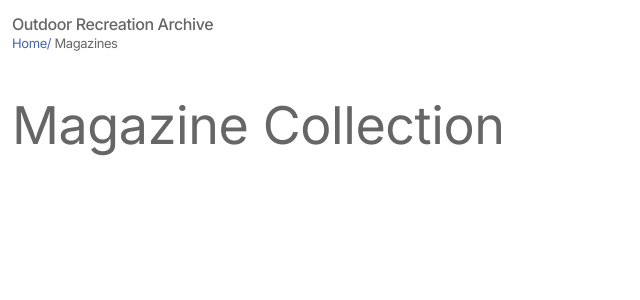
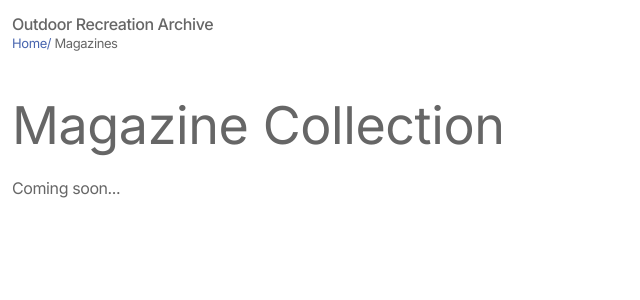
Before and after one commit to gabewolford/outdoor-recreation-archive, a Next.js app: page /magazines in a window 1280 px wide. Shown: the top 300 px of the page, without its empty margins (0-640 px from the left). Built offline with nearby package versions, Linux system fonts and the light colour scheme.

Commit message:
added placeholders for coming soon

```diff
--- a/src/app/catalogs/page.js
+++ b/src/app/catalogs/page.js
@@ -1,3 +1,3 @@
 export default function CatalogsIndexPage() {
-  return <></>;
+  return <p>Coming soon...</p>;
 }
--- a/src/app/magazines/page.js
+++ b/src/app/magazines/page.js
@@ -1,3 +1,3 @@
 export default function MagazinesIndexPage() {
-  return <></>;
+  return <p>Coming soon...</p>;
 }
--- a/src/app/manuscripts/page.js
+++ b/src/app/manuscripts/page.js
@@ -1,3 +1,3 @@
 export default function ManuscriptsIndexPage() {
-  return <></>;
+  return <p>Coming soon...</p>;
 }
--- a/src/app/periodicals/page.js
+++ b/src/app/periodicals/page.js
@@ -1,3 +1,3 @@
 export default function PeriodicalsIndexPage() {
-  return <></>;
+  return <p>Coming soon...</p>;
 }
--- a/src/app/photographs/page.js
+++ b/src/app/photographs/page.js
@@ -1,3 +1,3 @@
 export default function PhotographsIndexPage() {
-  return <></>;
+  return <p>Coming soon...</p>;
 }
```
